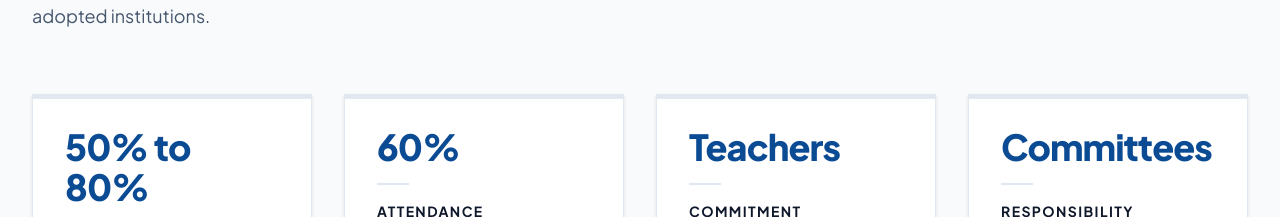
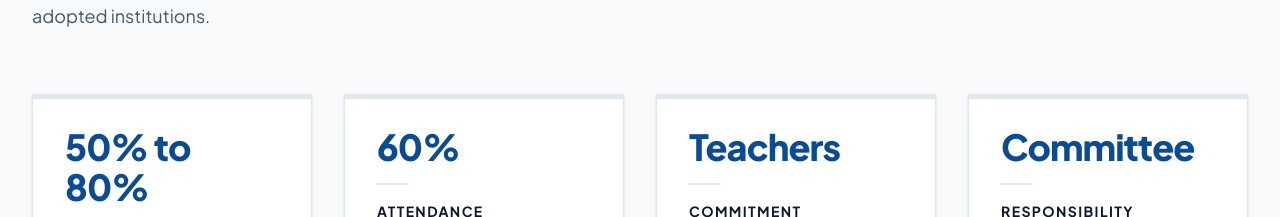
Before and after one commit to GreenhouseBrandworks123/Bhoruka, a React (Vite) app in the folder bhoruka/: page /csr/education in a window 1280 px wide. Shown: the part 2667-2884 px from the top of the page. Built offline with nearby package versions, Linux system fonts and the light colour scheme.

Commit message:
few tweaks is in csr-education

```diff
--- a/bhoruka/src/data/educationData.js
+++ b/bhoruka/src/data/educationData.js
@@ -42,7 +42,7 @@ export const educationAchievements = [
     description: "Teachers have shown remarkable improvement in their performance and commitment."
   },
   {
-    metric: "Committees",
+    metric: "Committee",
     label: "Responsibility",
     description: "Betterment committees have become more responsible and assertive in running the schools."
   }
--- a/bhoruka/src/pages/csr/CSRHealthEnvironment.jsx
+++ b/bhoruka/src/pages/csr/CSRHealthEnvironment.jsx
@@ -201,7 +201,7 @@ export default function CSRHealthEnvironment({
       <section className="w-full bg-slate-900 py-8">
         <div className="max-w-7xl mx-auto px-6 lg:px-12 text-center">
           <a
-            href="/csr"
+            href="/csr-overview"
             className="group inline-flex items-center justify-center px-6 py-3 text-xs font-bold text-white bg-slate-900 hover:bg-slate-800 border border-slate-700 uppercase tracking-widest transition-all duration-300"
           >
             <svg className="w-4 h-4 mr-2 transform group-hover:-translate-x-2 transition-transform duration-300" fill="none" stroke="currentColor" viewBox="0 0 24 24">
```
